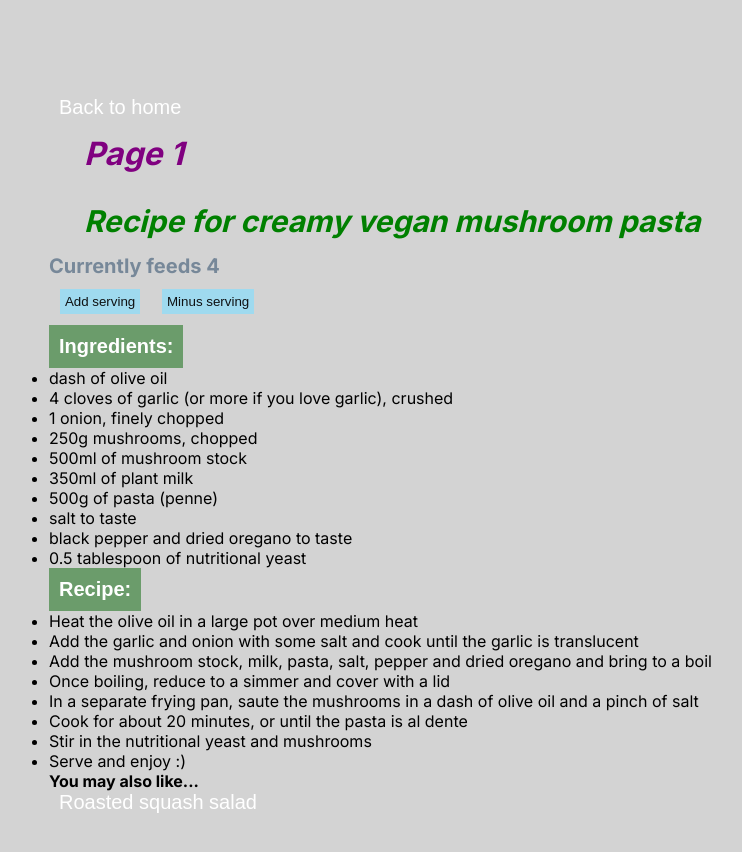
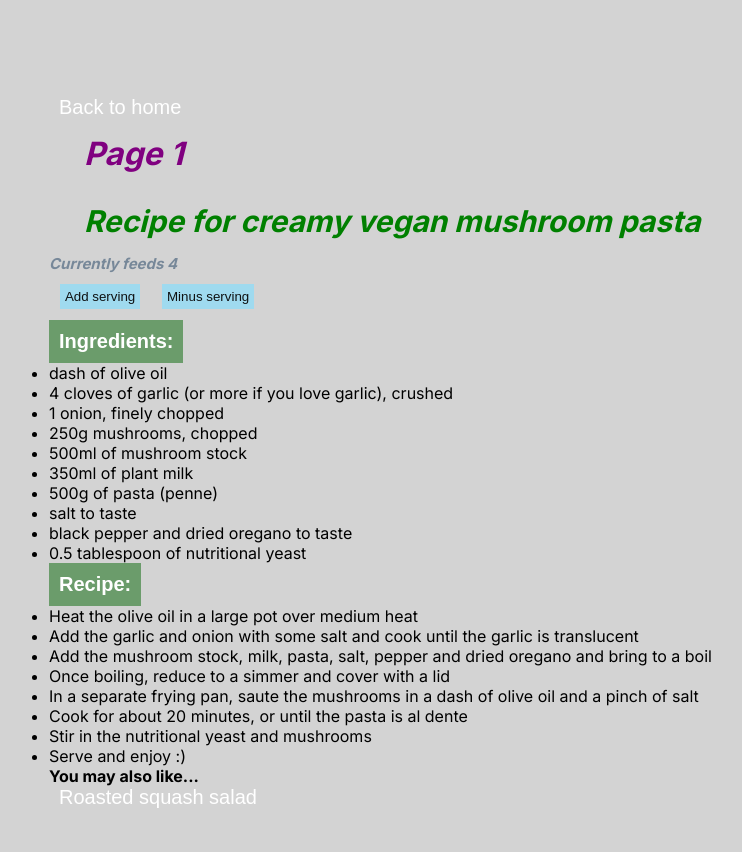
Before and after one commit to laylaksn/next-cooking, a Next.js app: page /page1 in a window 1280 px wide. Shown: the top 852 px of the page, without its empty margins (47-789 px from the left). Built offline with nearby package versions, Linux system fonts and the light colour scheme.

Commit message:
Update globals.css

```diff
--- a/styles/globals.css
+++ b/styles/globals.css
@@ -138,7 +138,8 @@ a {
 
 .numServings {
   color: LightSlateGrey;
-  font-size: 20px;
+  font-size: 15px;
+  font-style: italic;
 }
 
 .someHeading {
```
